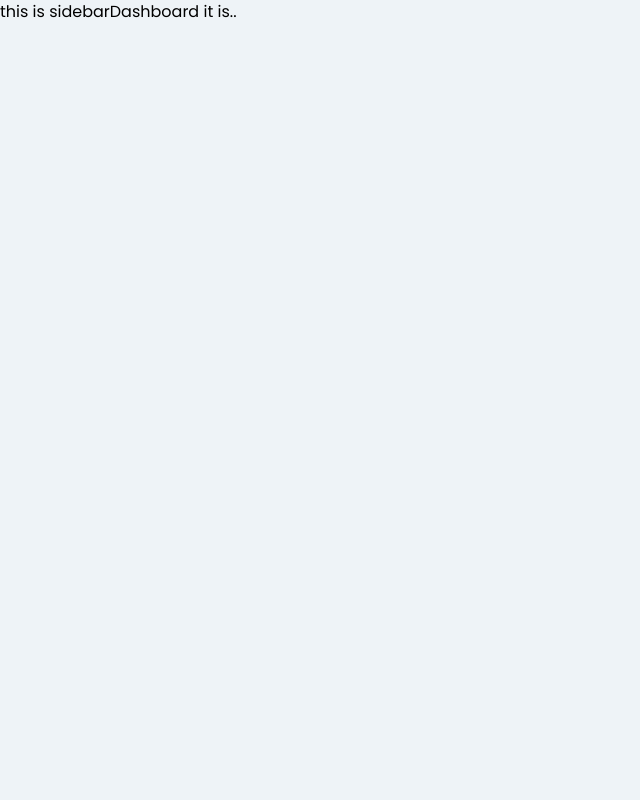
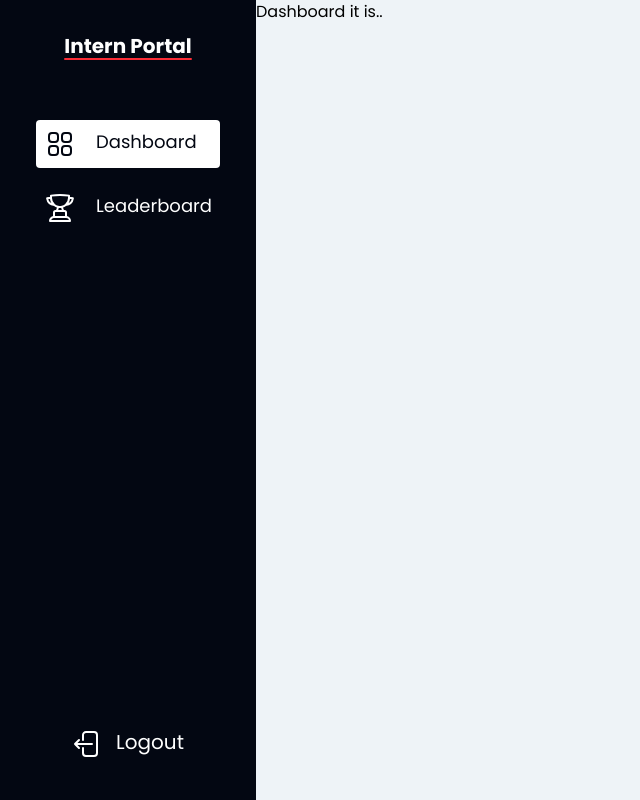
Before and after one commit to amandaiyya/Intern-Portal, a React (Vite) app in the folder Frontend/: page /dashboard in a window 1280 px wide. Shown: the whole page, without its empty margins (0-640 px from the left). Built offline with nearby package versions, Linux system fonts and the light colour scheme.

Commit message:
Add sidebar and its navigation, and update navbar

```diff
--- a/Frontend/src/components/Navbar.jsx
+++ b/Frontend/src/components/Navbar.jsx
@@ -1,12 +1,20 @@
 import React, { useState } from 'react'
 import { Bars3Icon, XMarkIcon } from '@heroicons/react/24/solid';
 import { Squares2X2Icon, ArrowLeftStartOnRectangleIcon, TrophyIcon } from '@heroicons/react/24/outline';
-import { useNavigate } from 'react-router-dom';
+import { useNavigate, useLocation } from 'react-router-dom';
 
 function Navbar() {
   const navigate = useNavigate();
+  const location = useLocation();
+
+  const isActive = (path) => location.pathname === path;
 
   const [openMenu, setOpenMenu] = useState(false);
+
+  const handleClick = (path) => {
+    navigate(path)
+    setOpenMenu(false)
+  }
 
   return (
     <div className='bg-gray-950 w-full p-4 flex items-center justify-between'>
@@ -34,11 +42,10 @@ function Navbar() {
             <div className='flex flex-col items-start space-y-5'>
                 <div
                   role='button'
-                  onClick={() => {
-                    navigate('/dashboard')
-                    setOpenMenu(false)
-                  }}
-                  className='w-full flex py-2 px-5 gap-5 hover:bg-gray-950 hover:text-white rounded-sm cursor-pointer'
+                  onClick={() => handleClick('/dashboard')}
+                  className={`w-full flex py-2 px-5 gap-5 rounded-sm cursor-pointer ${
+                    isActive('/dashboard') ? 'bg-gray-950 text-white' : 'hover:bg-gray-950 hover:text-white'
+                  }`}
                 >
                     <div className='w-8'>
                         <Squares2X2Icon />
@@ -47,11 +54,11 @@ function Navbar() {
                 </div>
                 <div
                   role='button'
-                  onClick={() => {
-                    navigate('/leaderboard')
-                    setOpenMenu(false)
-                  }}
-                  className='flex py-2 px-5 gap-5 hover:bg-gray-950 hover:text-white rounded-sm cursor-pointer'>
+                  onClick={() => handleClick('/leaderboard')}
+                  className={`w-full flex py-2 px-5 gap-5 rounded-sm cursor-pointer ${
+                    isActive('/leaderboard') ? 'bg-gray-950 text-white' : 'hover:bg-gray-950 hover:text-white'
+                  }`}
+                >
                     <div className='w-8'>
                         <TrophyIcon />
                     </div>
@@ -63,10 +70,7 @@ function Navbar() {
             <div className='flex flex-col items-start'>
                 <div
                   role='button'
-                  onClick={() => {
-                    navigate('/login')
-                    setOpenMenu(false)
-                  }}
+                  onClick={() => handleClick('/login')}
                   className='flex py-2 px-5 gap-3 hover:bg-red-500 hover:text-white rounded-sm cursor-pointer'
                 >
                     <div className='w-8'>
--- a/Frontend/src/components/Sidebar.jsx
+++ b/Frontend/src/components/Sidebar.jsx
@@ -1,9 +1,55 @@
-import React from 'react'
+import React from 'react';
+import { Squares2X2Icon, ArrowLeftStartOnRectangleIcon, TrophyIcon } from '@heroicons/react/24/outline';
+import { useNavigate, NavLink } from 'react-router-dom';
 
 function Sidebar() {
+  const navigate = useNavigate();
+
   return (
-    <div>
-      this is sidebar
+    <div className='w-auto xl:w-1/5  bg-gray-950  px-6 py-8 flex flex-col items-center space-y-15'>
+      <p className='text-white font-bold text-xl underline underline-offset-5 decoration-red-500 '>Intern Portal</p>
+      <div className='w-full flex flex-col items-center'>
+            <div className='flex flex-col items-start space-y-4 text-white'>
+                <NavLink
+                  to='/dashboard'
+                  className={({isActive}) => `w-full flex py-2 px-2 gap-5 rounded-sm cursor-pointer ${
+                    isActive ? 'bg-white text-gray-950' : 'hover:bg-white hover:text-gray-950'
+                  }`}
+                >
+                    <div className='w-8'>
+                        <Squares2X2Icon />
+                    </div>
+                    <p className='text-lg'>Dashboard</p>
+                </NavLink>
+                <NavLink
+                  to='/leaderboard'
+                  className={({isActive}) => `w-full flex py-2 px-2 gap-5 rounded-sm cursor-pointer ${
+                    isActive ? 'bg-white text-gray-950' : 'hover:bg-white hover:text-gray-950'
+                  }`}
+                >
+                    <div className='w-8'>
+                        <TrophyIcon />
+                    </div>
+                    <p className='text-lg'>Leaderboard</p>
+                </NavLink>
+            </div>
+      </div>
+      <div className='w-full mt-auto flex flex-col items-center'>
+          <div className='flex flex-col items-start'>
+              <div
+                role='button'
+                onClick={() => {
+                  navigate('/login')
+                }}
+                className='flex py-2 px-5 gap-3 hover:bg-red-500 rounded-sm cursor-pointer'
+              >
+                  <div className='w-8'>
+                      <ArrowLeftStartOnRectangleIcon className='stroke-white'/>
+                  </div>
+                  <p className='text-xl font-semibol text-white'>Logout</p>
+              </div>
+          </div>
+      </div>
     </div>
   )
 }
--- a/Frontend/src/pages/Home.jsx
+++ b/Frontend/src/pages/Home.jsx
@@ -22,8 +22,14 @@ function Home() {
 
   return (
     <div className='bg-[#eef3f7] w-screen h-screen flex flex-col md:flex-row'>
-      {isMobile ? <Navbar /> : <Sidebar />}
-      <Outlet />
+      {isMobile
+        ? <Navbar />
+        : <Sidebar />}
+
+      <div>
+        <div></div>
+        <Outlet />
+      </div>
     </div>
   )
 }
```
